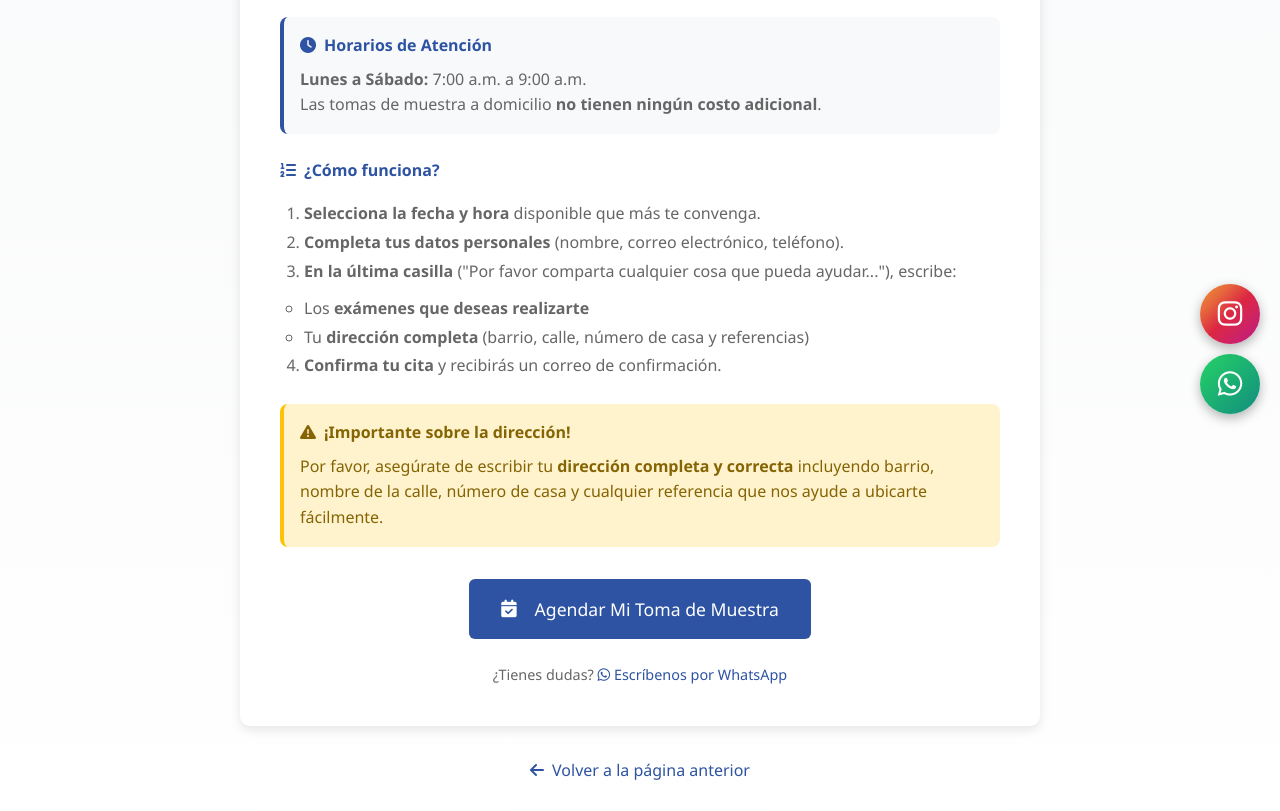
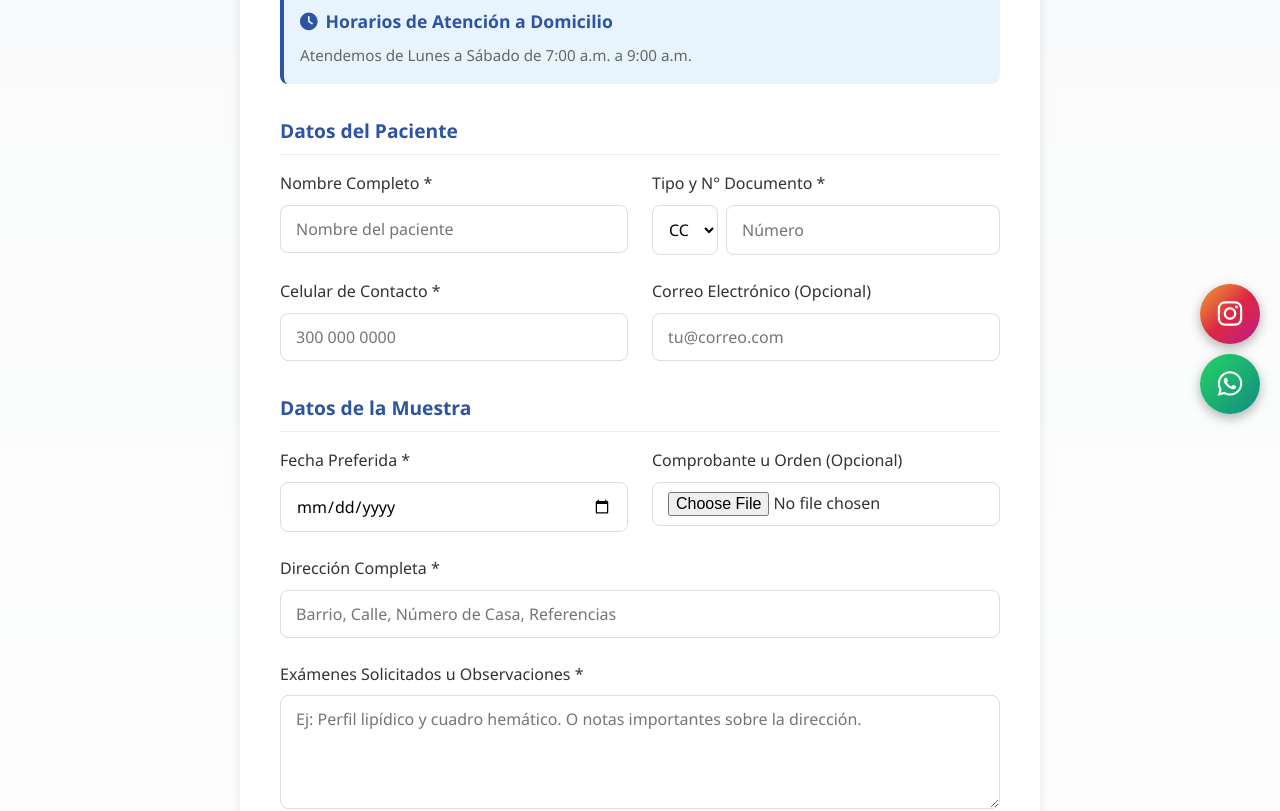
Before and after one commit to badamen1/Proyecto-2, a Next.js app: page /agendar-muestra in a window 1280 px wide. Shown: the part 366-1177 px from the top of the page. Built offline with nearby package versions, Linux system fonts and the light colour scheme.

Commit message:
refactor(frontend): mejorar paginas agendar-muestra, servicios y agenda-tu-cita
Se refactoriza la pagina de agendar-muestra con formulario conectado al backend, se mejora el catalogo de servicios con buscador y filtrado, y se actualiza el mensaje de WhatsApp en agenda-tu-cita.

```diff
--- a/app/agenda-tu-cita/page.tsx
+++ b/app/agenda-tu-cita/page.tsx
@@ -42,7 +42,7 @@ export default function AgendaTuCita() {
                         <span style={{ color: 'var(--text-gray)', fontSize: '1rem', fontWeight: '500' }}>o</span>
 
                         <Link
-                            href="https://wa.me/573103661093?text=Hola,%20tengo%20una%20consulta."
+                            href="https://wa.me/573103661093?text=Hola,%20quiero%20agendar%20una%20toma%20de%20muestra%20a%20domicilio."
                             target="_blank"
                             rel="noopener noreferrer"
                             className="btn-contacto"
@@ -53,9 +53,6 @@ export default function AgendaTuCita() {
                             Escríbenos a nuestro WhatsApp
                         </Link>
 
-                        <p style={{ marginTop: '0.5rem', color: 'var(--text-gray)', fontSize: '0.9rem' }}>
-                            O llámanos al: +57 310 3661093
-                        </p>
                     </div>
                 </div>
             </div>
--- a/app/agendar-muestra/page.tsx
+++ b/app/agendar-muestra/page.tsx
@@ -1,11 +1,37 @@
+'use client';
+
+import { useState } from 'react';
 import Link from 'next/link';
 
-export const metadata = {
-    title: 'Agendar Toma de Muestra - Laboratorio Clínico BIOANALISIS',
-    description: 'Agenda tu toma de muestra a domicilio usando nuestro sistema de citas en línea.'
-};
+export default function AgendarMuestra() {
+    const [isSubmitted, setIsSubmitted] = useState(false);
 
-export default function AgendarMuestra() {
+    const handleSubmit = (e: React.FormEvent) => {
+        e.preventDefault();
+        // Here we would normally send to Django API
+        // For now, we simulate a success response
+        setIsSubmitted(true);
+    };
+
+    if (isSubmitted) {
+        return (
+            <section className="section" style={{ background: 'linear-gradient(to bottom, #f8f9fa, #ffffff)', minHeight: '90vh', display: 'flex', alignItems: 'center' }}>
+                <div className="container" style={{ maxWidth: '600px' }}>
+                    <div className="appointment-card" style={{ padding: '3rem 2rem', textAlign: 'center' }}>
+                        <i className="fas fa-check-circle" style={{ fontSize: '4rem', color: '#28a745', marginBottom: '1.5rem' }}></i>
+                        <h2 style={{ color: 'var(--primary-blue)', marginBottom: '1rem' }}>¡Solicitud Recibida!</h2>
+                        <p style={{ color: 'var(--text-gray)', fontSize: '1.1rem', marginBottom: '2rem' }}>
+                            Hemos registrado tu solicitud para toma de muestra a domicilio. Nuestro equipo de atención se pondrá en contacto contigo pronto para confirmar los detalles.
+                        </p>
+                        <Link href="/" className="btn-primary" style={{ display: 'inline-flex', padding: '12px 24px', borderRadius: '8px' }}>
+                            Volver al Inicio
+                        </Link>
+                    </div>
+                </div>
+            </section>
+        );
+    }
+
     return (
         <section className="section" style={{ background: 'linear-gradient(to bottom, #f8f9fa, #ffffff)', minHeight: '90vh' }}>
             <div className="container">
@@ -15,89 +41,118 @@ export default function AgendarMuestra() {
                         Agenda tu Toma de Muestra a Domicilio
                     </h1>
                     <p className="section-subtitle" style={{ fontSize: '1.1rem', maxWidth: '700px', margin: '0 auto' }}>
-                        Sigue las instrucciones para agendar tu cita de manera rápida y sencilla
+                        Completa el formulario para solicitar la visita de nuestro personal. Sin costo adicional en Quibdó.
                     </p>
                 </div>
 
-                {/* Instructions Card */}
-                <div className="appointment-card" style={{ maxWidth: '800px', textAlign: 'left' }}>
-                    <h3 style={{ textAlign: 'center', marginBottom: '1.5rem' }}>
-                        <i className="fas fa-info-circle" style={{ marginRight: '10px', color: 'var(--primary-blue)' }}></i>
-                        Instrucciones Importantes
-                    </h3>
+                {/* Form Card */}
+                <div className="appointment-card" style={{ maxWidth: '800px', textAlign: 'left', padding: '2.5rem' }}>
 
-                    {/* Horarios */}
-                    <div style={{ marginBottom: '1.5rem', padding: '1rem', background: '#f8f9fa', borderRadius: '8px', borderLeft: '4px solid var(--primary-blue)' }}>
-                        <h4 style={{ color: 'var(--primary-blue)', marginBottom: '0.5rem' }}>
+                    <div style={{ marginBottom: '2rem', padding: '1rem', background: '#e8f4fd', borderRadius: '8px', borderLeft: '4px solid var(--primary-blue)' }}>
+                        <h4 style={{ color: 'var(--primary-blue)', marginBottom: '0.5rem', fontSize: '1.1rem' }}>
                             <i className="fas fa-clock" style={{ marginRight: '8px' }}></i>
-                            Horarios de Atención
+                            Horarios de Atención a Domicilio
                         </h4>
-                        <p style={{ color: 'var(--text-gray)', margin: 0 }}>
-                            <strong>Lunes a Sábado:</strong> 7:00 a.m. a 9:00 a.m.<br />
-                            Las tomas de muestra a domicilio <strong>no tienen ningún costo adicional</strong>.
+                        <p style={{ color: 'var(--text-gray)', margin: 0, fontSize: '0.95rem' }}>
+                            Atendemos de Lunes a Sábado de 7:00 a.m. a 9:00 a.m.
                         </p>
                     </div>
 
-                    {/* Cómo funciona */}
-                    <div style={{ marginBottom: '1.5rem' }}>
-                        <h4 style={{ color: 'var(--primary-blue)', marginBottom: '1rem' }}>
-                            <i className="fas fa-list-ol" style={{ marginRight: '8px' }}></i>
-                            ¿Cómo funciona?
-                        </h4>
-                        <ol style={{ color: 'var(--text-gray)', paddingLeft: '1.5rem', lineHeight: '1.8' }}>
-                            <li><strong>Selecciona la fecha y hora</strong> disponible que más te convenga.</li>
-                            <li><strong>Completa tus datos personales</strong> (nombre, correo electrónico, teléfono).</li>
-                            <li><strong>En la última casilla</strong> ("Por favor comparta cualquier cosa que pueda ayudar..."), escribe:
-                                <ul style={{ marginTop: '0.5rem' }}>
-                                    <li>Los <strong>exámenes que deseas realizarte</strong></li>
-                                    <li>Tu <strong>dirección completa</strong> (barrio, calle, número de casa y referencias)</li>
-                                </ul>
-                            </li>
-                            <li><strong>Confirma tu cita</strong> y recibirás un correo de confirmación.</li>
-                        </ol>
-                    </div>
+                    <form onSubmit={handleSubmit}>
+                        <h3 style={{ fontSize: '1.2rem', color: 'var(--primary-blue)', marginBottom: '1rem', borderBottom: '1px solid #eee', paddingBottom: '0.5rem' }}>Datos del Paciente</h3>
 
-                    {/* Dirección */}
-                    <div style={{ marginBottom: '1.5rem', padding: '1rem', background: '#fff3cd', borderRadius: '8px', borderLeft: '4px solid #ffc107' }}>
-                        <h4 style={{ color: '#856404', marginBottom: '0.5rem' }}>
-                            <i className="fas fa-exclamation-triangle" style={{ marginRight: '8px' }}></i>
-                            ¡Importante sobre la dirección!
-                        </h4>
-                        <p style={{ color: '#856404', margin: 0 }}>
-                            Por favor, asegúrate de escribir tu <strong>dirección completa y correcta</strong> incluyendo barrio,
-                            nombre de la calle, número de casa y cualquier referencia que nos ayude a ubicarte fácilmente.
-                        </p>
-                    </div>
+                        <div style={{ display: 'grid', gridTemplateColumns: '1fr 1fr', gap: '1.5rem', marginBottom: '1.5rem' }}>
+                            <div>
+                                <label style={{ display: 'block', marginBottom: '0.5rem', fontWeight: '500', color: '#333' }}>Nombre Completo *</label>
+                                <input type="text" required style={inputStyle} placeholder="Nombre del paciente" />
+                            </div>
+                            <div>
+                                <label style={{ display: 'block', marginBottom: '0.5rem', fontWeight: '500', color: '#333' }}>Tipo y N° Documento *</label>
+                                <div style={{ display: 'flex', gap: '0.5rem' }}>
+                                    <select style={selectStyle}>
+                                        <option value="CC">CC</option>
+                                        <option value="TI">TI</option>
+                                        <option value="CE">CE</option>
+                                    </select>
+                                    <input type="text" required style={inputStyle} placeholder="Número" />
+                                </div>
+                            </div>
+                        </div>
 
-                    {/* Botón de agendar */}
-                    <div style={{ textAlign: 'center', marginTop: '2rem' }}>
-                        <Link
-                            href="https://calendly.com/impulsodgt7/30min"
-                            target="_blank"
-                            rel="noopener noreferrer"
-                            className="btn-primary btn-lg"
-                            style={{ fontSize: '1.1rem', padding: '1rem 2rem' }}
-                        >
-                            <i className="fas fa-calendar-check" style={{ marginRight: '10px' }}></i>
-                            Agendar Mi Toma de Muestra
-                        </Link>
+                        <div style={{ display: 'grid', gridTemplateColumns: '1fr 1fr', gap: '1.5rem', marginBottom: '2rem' }}>
+                            <div>
+                                <label style={{ display: 'block', marginBottom: '0.5rem', fontWeight: '500', color: '#333' }}>Celular de Contacto *</label>
+                                <input type="tel" required style={inputStyle} placeholder="300 000 0000" />
+                            </div>
+                            <div>
+                                <label style={{ display: 'block', marginBottom: '0.5rem', fontWeight: '500', color: '#333' }}>Correo Electrónico (Opcional)</label>
+                                <input type="email" style={inputStyle} placeholder="tu@correo.com" />
+                            </div>
+                        </div>
 
-                        <p style={{ marginTop: '1.5rem', color: 'var(--text-gray)', fontSize: '0.9rem' }}>
-                            ¿Tienes dudas? <Link href="https://wa.me/573103661093" target="_blank" style={{ color: 'var(--primary-blue)' }}>
-                                <i className="fab fa-whatsapp"></i> Escríbenos por WhatsApp
-                            </Link>
-                        </p>
-                    </div>
+                        <h3 style={{ fontSize: '1.2rem', color: 'var(--primary-blue)', marginBottom: '1rem', borderBottom: '1px solid #eee', paddingBottom: '0.5rem' }}>Datos de la Muestra</h3>
+
+                        <div style={{ display: 'grid', gridTemplateColumns: '1fr 1fr', gap: '1.5rem', marginBottom: '1.5rem' }}>
+                            <div>
+                                <label style={{ display: 'block', marginBottom: '0.5rem', fontWeight: '500', color: '#333' }}>Fecha Preferida *</label>
+                                <input type="date" required style={inputStyle} />
+                            </div>
+                            <div>
+                                <label style={{ display: 'block', marginBottom: '0.5rem', fontWeight: '500', color: '#333' }}>Comprobante u Orden (Opcional)</label>
+                                <input type="file" style={{...inputStyle, padding: '9px 15px'}} />
+                            </div>
+                        </div>
+
+                        <div style={{ marginBottom: '1.5rem' }}>
+                            <label style={{ display: 'block', marginBottom: '0.5rem', fontWeight: '500', color: '#333' }}>Dirección Completa *</label>
+                            <input type="text" required style={inputStyle} placeholder="Barrio, Calle, Número de Casa, Referencias" />
+                        </div>
+
+                        <div style={{ marginBottom: '2rem' }}>
+                            <label style={{ display: 'block', marginBottom: '0.5rem', fontWeight: '500', color: '#333' }}>Exámenes Solicitados u Observaciones *</label>
+                            <textarea
+                                required
+                                rows={4}
+                                style={{...inputStyle, resize: 'vertical'}}
+                                placeholder="Ej: Perfil lipídico y cuadro hemático. O notas importantes sobre la dirección."
+                            ></textarea>
+                        </div>
+
+                        <div style={{ textAlign: 'center', marginTop: '1rem' }}>
+                            <button type="submit" className="btn-primary btn-lg" style={{ width: '100%', maxWidth: '400px', padding: '15px' }}>
+                                <i className="fas fa-calendar-check" style={{ marginRight: '10px' }}></i> Enviar Solicitud
+                            </button>
+                        </div>
+                    </form>
                 </div>
 
-                {/* Botón de regresar */}
                 <div style={{ textAlign: 'center', marginTop: '2rem' }}>
-                    <Link href="/agenda-tu-cita" style={{ color: 'var(--primary-blue)' }}>
-                        <i className="fas fa-arrow-left" style={{ marginRight: '8px' }}></i>
-                        Volver a la página anterior
+                    <Link href="/agenda-tu-cita" style={{ color: 'var(--primary-blue)', display: 'inline-flex', alignItems: 'center', gap: '8px' }}>
+                        <i className="fas fa-arrow-left"></i> Volver a Opciones
                     </Link>
                 </div>
             </div>
         </section>
     );
 }
+
+const inputStyle = {
+    width: '100%',
+    padding: '12px 15px',
+    borderRadius: '8px',
+    border: '1px solid #ddd',
+    fontSize: '1rem',
+    outline: 'none',
+    transition: 'border-color 0.3s',
+    fontFamily: 'inherit'
+};
+
+const selectStyle = {
+    padding: '12px',
+    borderRadius: '8px',
+    border: '1px solid #ddd',
+    fontSize: '1rem',
+    outline: 'none',
+    background: '#fff',
+    fontFamily: 'inherit'
+};
```
Also changed, not shown: app/servicios/page.tsx (+59 -44 lines).
